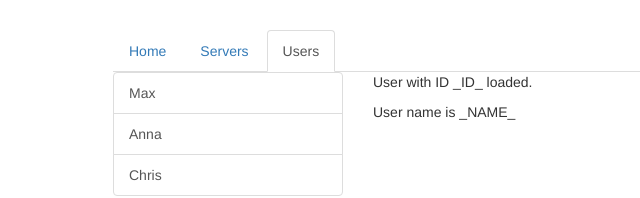
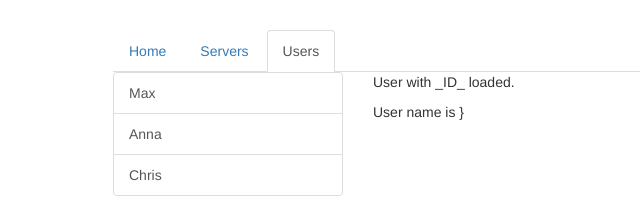
Before and after one commit to Mughees605/Learning-Angular, an Angular app in the folder routing-start/: page /users in a window 1280 px wide. Shown: the top 198 px of the page, without its empty margins (152-792 px from the left). Built offline with nearby package versions, Linux system fonts and the light colour scheme.

Commit message:
fetching data from dynamic routing

```diff
--- a/routing-start/src/app/app.module.ts
+++ b/routing-start/src/app/app.module.ts
@@ -16,7 +16,7 @@ import { ServersService } from './servers/servers.service';
 const appRoutes: Routes = [
   {path: '' , component: HomeComponent},
   {path: 'users' , component: UsersComponent},
-  {path: 'user/:id', component:UserComponent},
+  {path: 'user/:id:/name', component:UserComponent},
   {path: 'servers' , component: ServersComponent},
 ];
 
--- a/routing-start/src/app/users/user/user.component.html
+++ b/routing-start/src/app/users/user/user.component.html
@@ -1,2 +1,2 @@
-<p>User with ID _ID_ loaded.</p>
-<p>User name is _NAME_</p>
+<p>User with {{user.id}} _ID_ loaded.</p>
+<p>User name is {{user.name}}}</p>
--- a/routing-start/src/app/users/user/user.component.ts
+++ b/routing-start/src/app/users/user/user.component.ts
@@ -1,4 +1,5 @@
 import { Component, OnInit } from '@angular/core';
+import { ActivatedRoute } from '@angular/router'
 
 @Component({
   selector: 'app-user',
@@ -8,9 +9,13 @@ import { Component, OnInit } from '@angular/core';
 export class UserComponent implements OnInit {
   user: {id: number, name: string};
 
-  constructor() { }
+  constructor(private router:ActivatedRoute) { }
 
   ngOnInit() {
+   this.user = {
+     id: this.router.snapshot.params['id'],
+     name: this.router.snapshot.params['name'],
+   }
   }
 
 }
```
